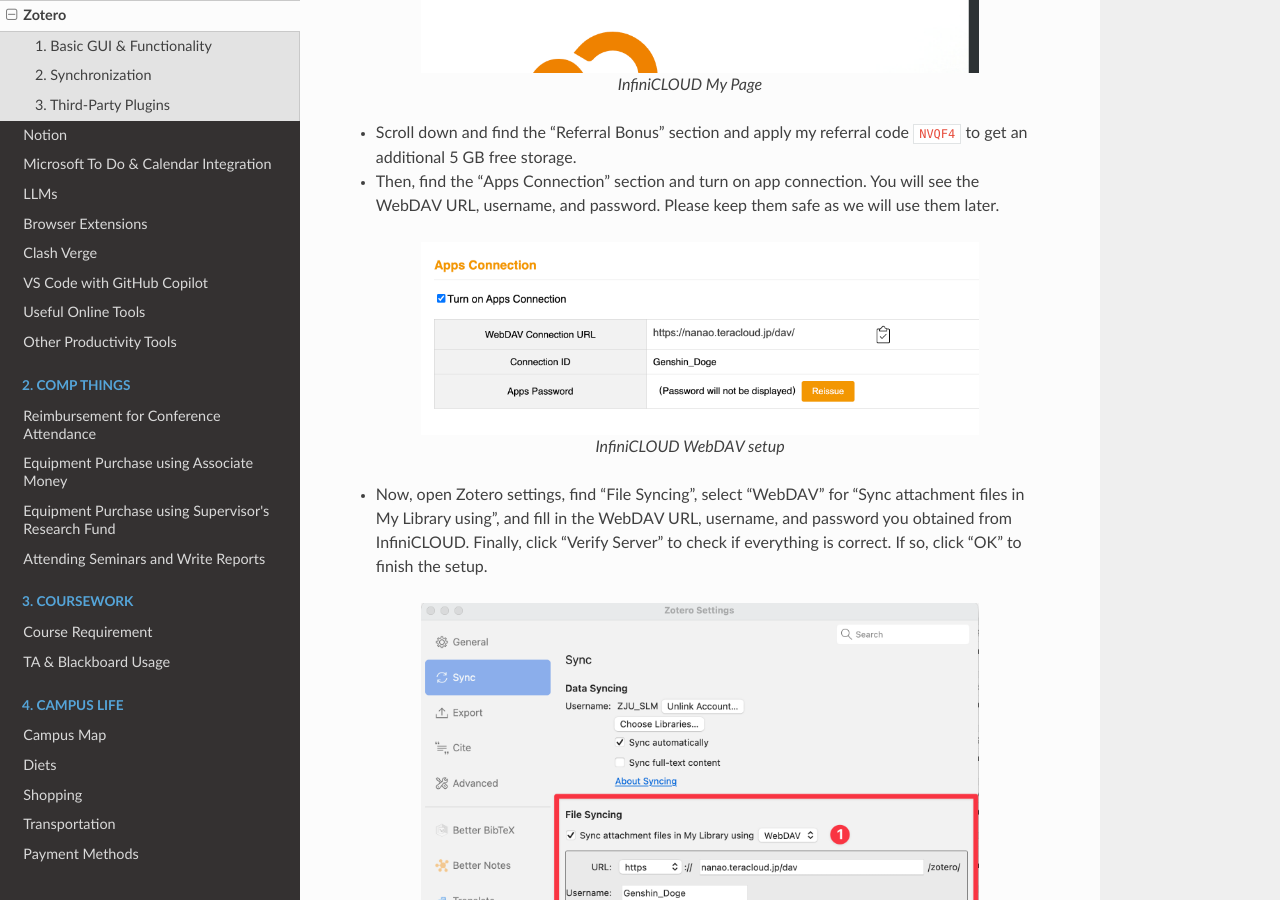
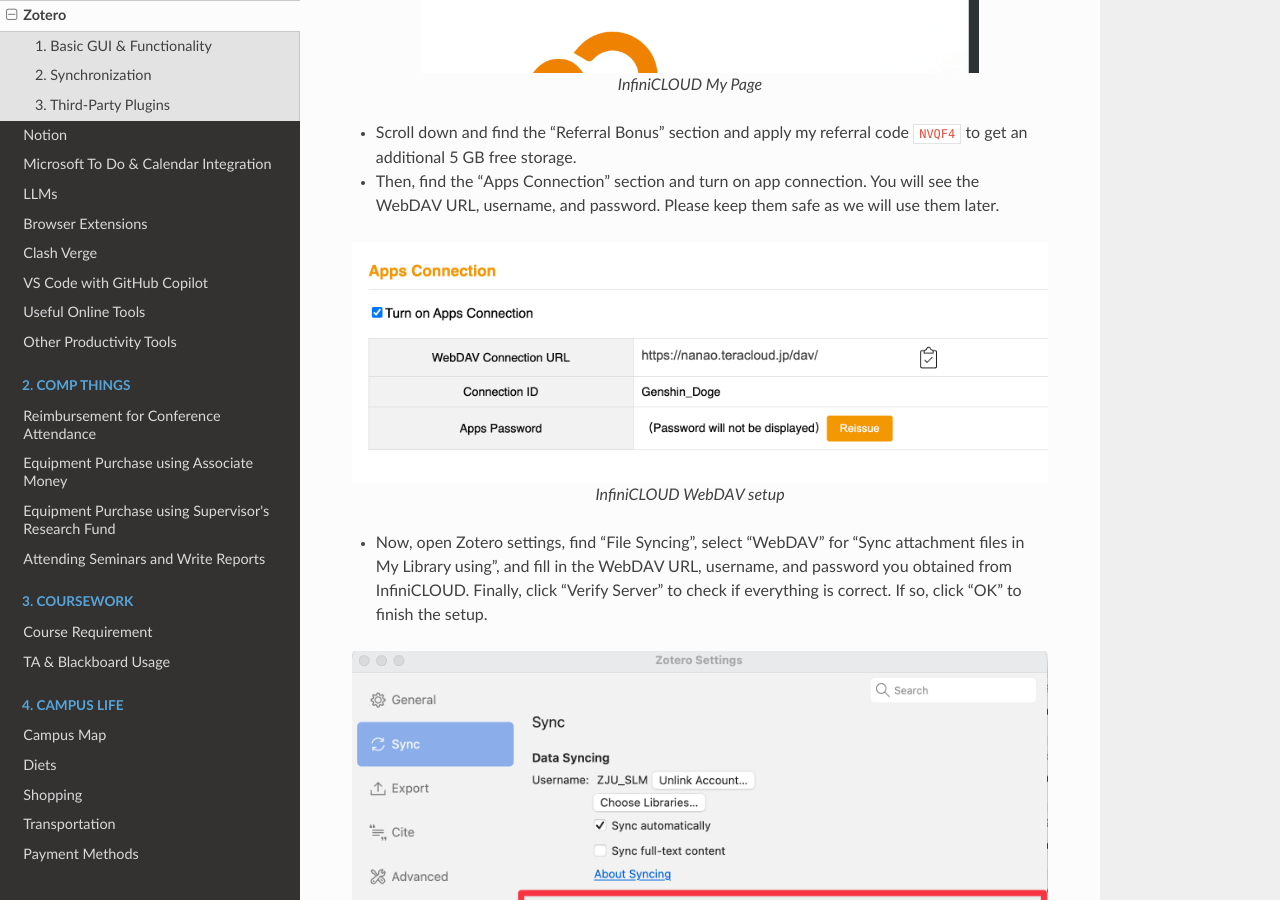
Before and after one commit to lemingshen/PolyU-Survival, a Sphinx documentation site: the page built from docs/source/research/zotero.rst, in a window 1280 px wide and 900 px high, scrolled down 2220 px. Built offline with Sphinx 7.4.7 and the Read the Docs theme 3.1.0, drawn with Linux system fonts in a browser that asks for light colours.

Commit message:
update zotero

```diff
--- a/docs/source/research/zotero.rst
+++ b/docs/source/research/zotero.rst
@@ -59,7 +59,7 @@ Here is a step-by-step guide on how to set up synchronization through WebDAV pro
 * Then, find the "Apps Connection" section and turn on app connection. You will see the WebDAV URL, username, and password. Please keep them safe as we will use them later.
 
 .. figure:: ../../assets/research/zotero/webdav_setup.png
-    :width: 80%
+    :width: 100%
     :align: center
     :alt: InfiniCLOUD WebDAV setup
 
@@ -68,7 +68,7 @@ Here is a step-by-step guide on how to set up synchronization through WebDAV pro
 * Now, open Zotero settings, find "File Syncing", select "WebDAV" for "Sync attachment files in My Library using", and fill in the WebDAV URL, username, and password you obtained from InfiniCLOUD. Finally, click "Verify Server" to check if everything is correct. If so, click "OK" to finish the setup.
 
 .. figure:: ../../assets/research/zotero/webdav_config.png
-    :width: 80%
+    :width: 100%
     :align: center
     :alt: InfiniCLOUD WebDAV Configuration
 
```
